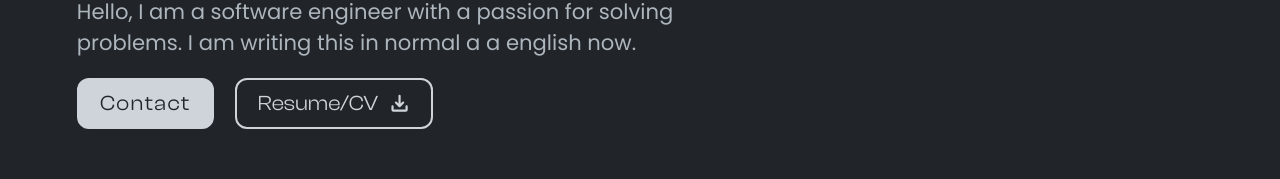
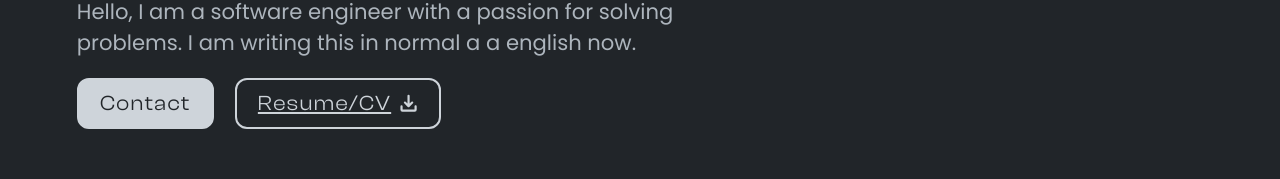
Before and after one commit to michaelgreenl/e-portfolio, a Vue app: page /#home in a window 1280 px wide. Shown: the part 392-571 px from the top of the page. Built offline with nearby package versions, Linux system fonts and the light colour scheme; a web font is replaced by a local one.

Commit message:
refactor: put 'DownloadResume' button back into the home view and made it functional

```diff
--- a/src/components/DownloadResumeBtn.vue
+++ /dev/null
@@ -1,72 +0,0 @@
-<template>
-    <a href="files/blank-resume.pdf" download="files/blank-resume.pdf">
-        Resume/CV
-        <DownloadIcon />
-    </a>
-</template>
-
-<script setup>
-import DownloadIcon from './SVGs/DownloadIcon.vue';
-</script>
-
-<style lang="scss" scoped>
-a {
-    display: flex;
-    gap: $size-2;
-    align-items: center;
-    justify-content: center;
-    padding: $size-2 $size-4;
-    font-family: $primary-font-stack;
-    font-size: 1em;
-    font-weight: 400;
-    text-decoration: none;
-    background: transparent;
-    border-radius: 12px;
-
-    svg {
-        height: $size-4;
-    }
-
-    @include theme-dark {
-        color: $color-text-primary;
-        border: solid 2px $color-text-primary;
-
-        svg {
-            fill: $color-text-primary;
-        }
-    }
-
-    @include theme-light {
-        color: $color-primary-darker;
-        border: solid 2px $color-primary-darker;
-
-        svg {
-            fill: $color-primary-darker;
-        }
-    }
-
-    @include interactive {
-        color: $color-bg-primary;
-
-        @include theme-dark {
-            background: $color-text-primary;
-
-            svg {
-                fill: $color-bg-primary;
-            }
-        }
-
-        @include theme-light {
-            background: $color-primary-darker;
-
-            svg {
-                fill: $color-bg-primary;
-            }
-        }
-    }
-
-    &:active {
-        transform: scale(0.9);
-    }
-}
-</style>
--- a/src/views/HomeView.vue
+++ b/src/views/HomeView.vue
@@ -13,8 +13,11 @@
                 english now.
             </p>
             <div class="cta">
-                <button @click="routeStore.toRoute('contact')">Contact</button>
-                <DownloadResumeBtn />
+                <button @click="routeStore.toRoute('contact')" class="cta-button">Contact</button>
+                <a href="files/blank-resume.pdf" download="files/blank-resume.pdf" class="cta-button">
+                    Resume/CV
+                    <DownloadIcon />
+                </a>
             </div>
         </div>
         <div class="site-nav">
@@ -31,8 +34,8 @@
 
 <script setup>
 import { useRouteStore } from '../stores/routeStore.js';
-import DownloadResumeBtn from '../components/DownloadResumeBtn.vue';
 import BlogIcon from '../components/SVGs/BlogIcon.vue';
+import DownloadIcon from '../components/SVGs/DownloadIcon.vue';
 
 const routeStore = useRouteStore();
 </script>
@@ -146,9 +149,9 @@ const routeStore = useRouteStore();
             gap: $size-4;
             margin-top: $size-2;
 
-            button {
+            .cta-button {
                 display: flex;
-                gap: $size-2;
+                gap: 0.3em;
                 align-items: center;
                 justify-content: center;
                 padding: $size-2 $size-4;
@@ -206,7 +209,7 @@ const routeStore = useRouteStore();
                 }
             }
 
-            button:first-child {
+            .cta-button:first-child {
                 color: $color-bg-primary;
 
                 @include theme-dark {
@@ -218,7 +221,7 @@ const routeStore = useRouteStore();
                 }
             }
 
-            button:last-child {
+            .cta-button:last-child {
                 // Fix for odd spacing effect happening with icon
                 padding-right: 0.95em;
             }
```
